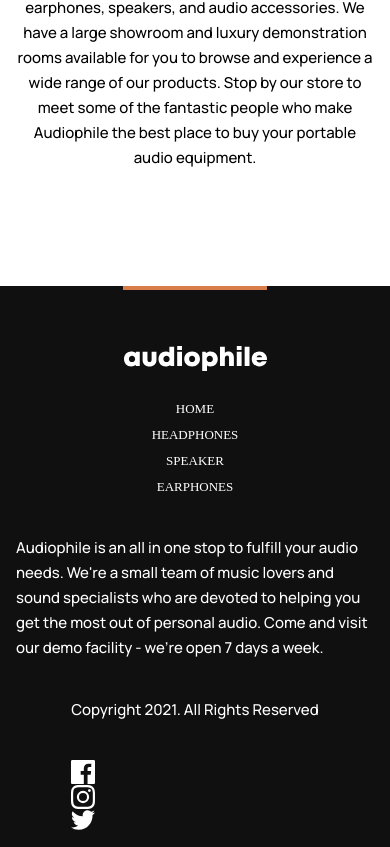
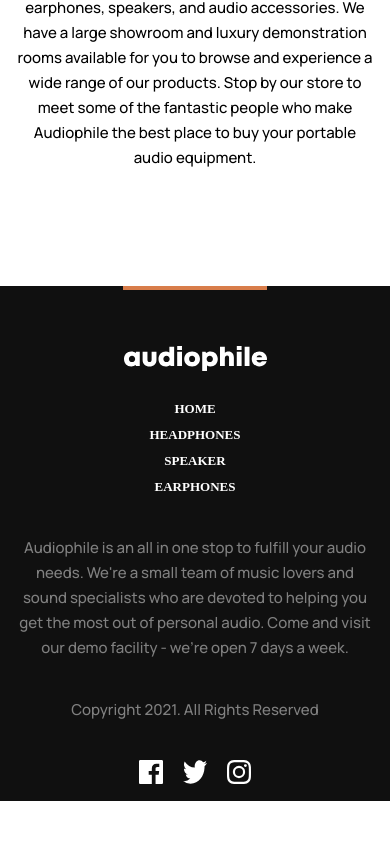
Before and after one commit to BilalHassen/audiophile-web-site, a React (Vite) app: page / in a window 390 px wide. Shown: the part 2534-3381 px from the top of the page. After the commit the page ends 3335 px from the top, so only its background shows below. Built offline with nearby package versions, Linux system fonts and the light colour scheme; a web font is replaced by a local one.

Commit message:
add class to twitter icon and style for mobile first screen size

```diff
--- a/src/Components/Footer/Footer.jsx
+++ b/src/Components/Footer/Footer.jsx
@@ -33,10 +33,10 @@ export default function Footer() {
                 <img className="footer__icon" src={facebookIcon}></img>
               </li>
               <li className="footer__icons">
-                <img className="footer__icon" src={instagramIcon}></img>
+                <img className="footer__icon-twitter" src={twitterIcon}></img>
               </li>
               <li className="footer__icons">
-                <img className="footer__icon" src={twitterIcon}></img>
+                <img className="footer__icon" src={instagramIcon}></img>
               </li>
             </ul>
           </div>
--- a/src/Components/Footer/Footer.scss
+++ b/src/Components/Footer/Footer.scss
@@ -39,6 +39,7 @@
   &__nav-item {
     text-transform: uppercase;
     font-size: 1.3rem;
+    font-weight: 900;
   }
 
   &__info-txt {
@@ -51,6 +52,8 @@
   &__para {
     line-height: 2.5rem;
     font-size: 1.5rem;
+    text-align: center;
+    color: grey;
   }
 
   &__copyright {
@@ -58,4 +61,19 @@
     flex-direction: column;
     gap: 4rem;
   }
+
+  &__copyright-text {
+    color: grey;
+  }
+
+  &__icons-container {
+    display: flex;
+    justify-content: center;
+    gap: 2rem;
+  }
+
+  &__icon-twitter {
+    height: 24px;
+    width: 24px;
+  }
 }
```
